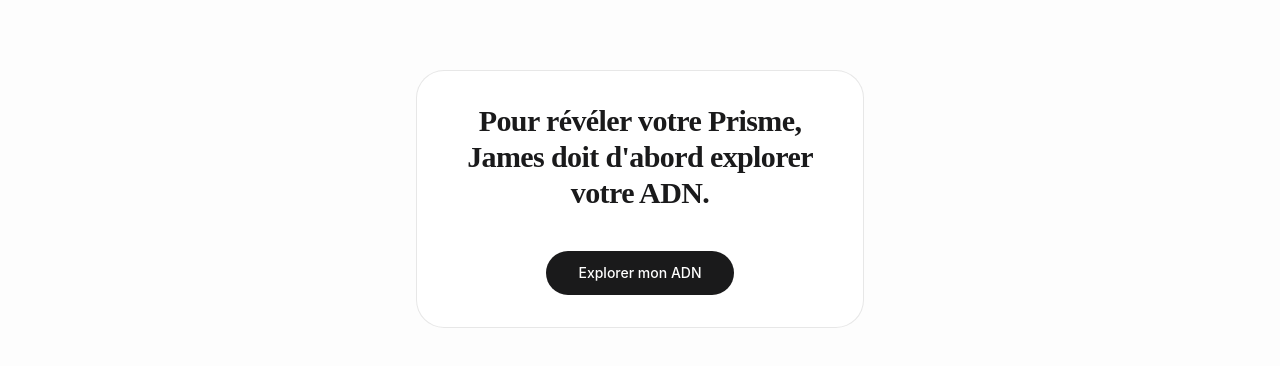
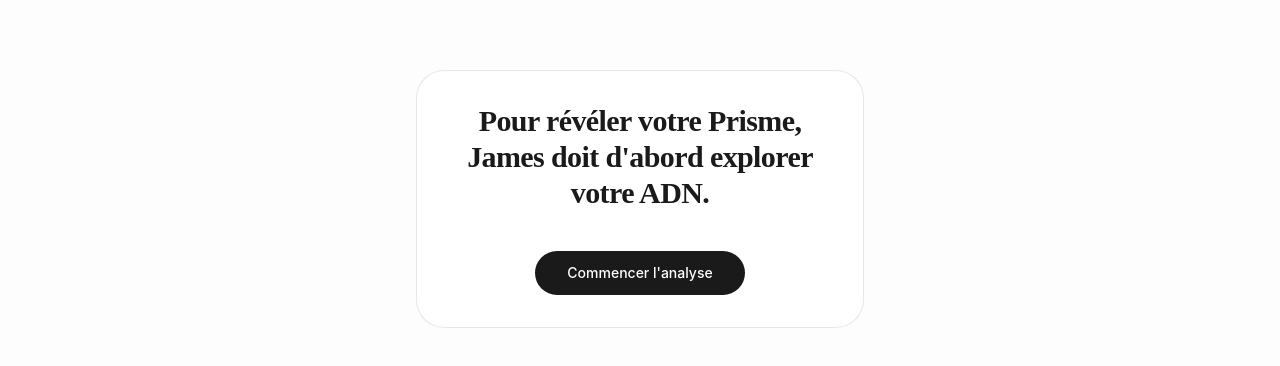
Before and after one commit to Yolesmans/james, a Next.js app: page /profil/futur in a window 1280 px wide. Shown: the part 266-632 px from the top of the page. Built offline with nearby package versions, Linux system fonts and the light colour scheme.

Commit message:
feat(profil): add intelligent locked placeholder for gated routes

```diff
--- a/components/profil/LockedPlaceholder.tsx
+++ b/components/profil/LockedPlaceholder.tsx
@@ -1,25 +1,30 @@
 'use client'
 
-import { motion } from 'framer-motion'
+import { useEffect, useState } from 'react'
 import Link from 'next/link'
 import { Button } from '@/components/ui/button'
 import BentoCard from '@/components/ui/BentoCard'
 
 export default function LockedPlaceholder() {
+  const [mounted, setMounted] = useState(false)
+
+  useEffect(() => {
+    setMounted(true)
+  }, [])
+
   return (
     <div className="min-h-screen flex items-center justify-center bg-[#FDFDFD] px-4">
-      <motion.div
-        initial={{ opacity: 0, y: 20 }}
-        animate={{ opacity: 1, y: 0 }}
-        transition={{ duration: 0.5, ease: 'easeOut' }}
-        className="w-full max-w-md"
+      <div
+        className={`w-full max-w-md transition-all duration-500 ease-out ${
+          mounted ? 'opacity-100 translate-y-0' : 'opacity-0 translate-y-5'
+        }`}
       >
         <BentoCard className="text-center bg-white border-[rgba(26,26,27,0.1)]">
-          <motion.div
-            initial={{ opacity: 0 }}
-            animate={{ opacity: 1 }}
-            transition={{ delay: 0.2, duration: 0.4 }}
-            className="space-y-6"
+          <div
+            className={`space-y-6 transition-opacity duration-500 ease-out ${
+              mounted ? 'opacity-100' : 'opacity-0'
+            }`}
+            style={{ transitionDelay: '200ms' }}
           >
             <h2 className="text-2xl md:text-3xl font-serif font-semibold text-[#1A1A1B] leading-tight">
               Pour révéler votre Prisme, James doit d'abord explorer votre ADN.
@@ -31,12 +36,12 @@ export default function LockedPlaceholder() {
                 size="lg"
                 className="bg-[#1A1A1B] hover:bg-[#1A1A1B]/90 text-white font-medium"
               >
-                <Link href="/profil/analyse">Explorer mon ADN</Link>
+                <Link href="/profil/analyse">Commencer l'analyse</Link>
               </Button>
             </div>
-          </motion.div>
+          </div>
         </BentoCard>
-      </motion.div>
+      </div>
     </div>
   )
 }
```
